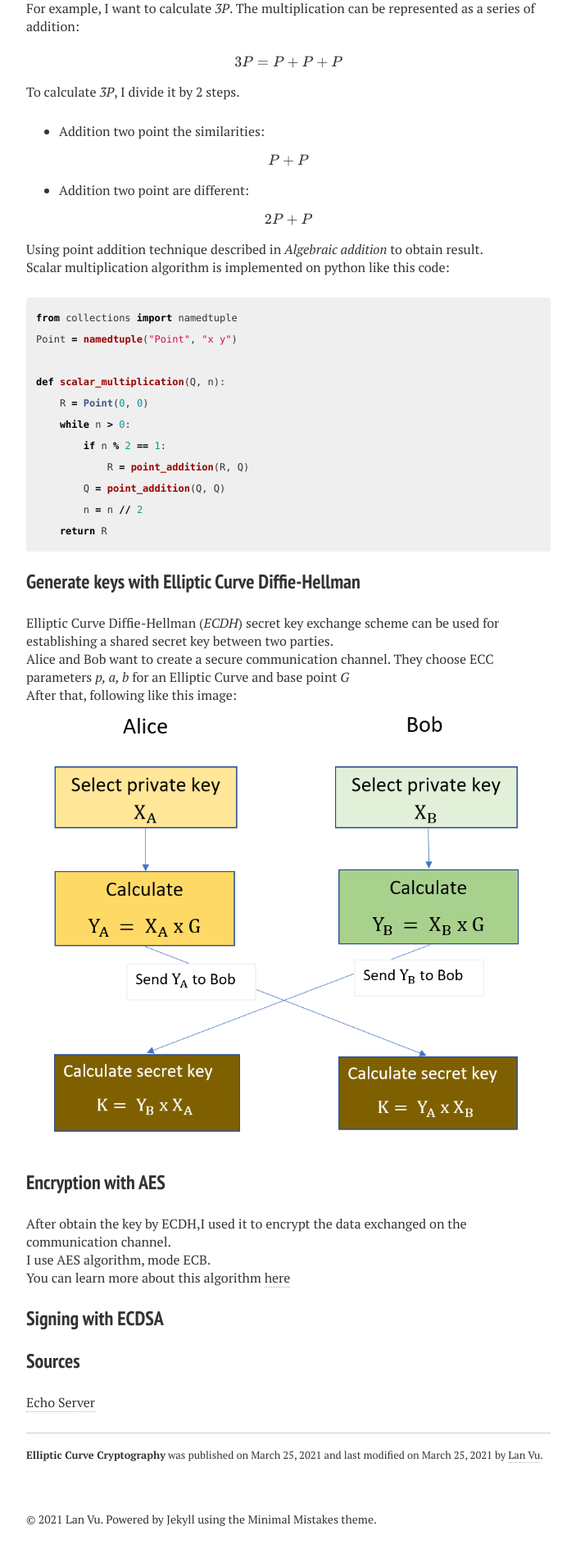
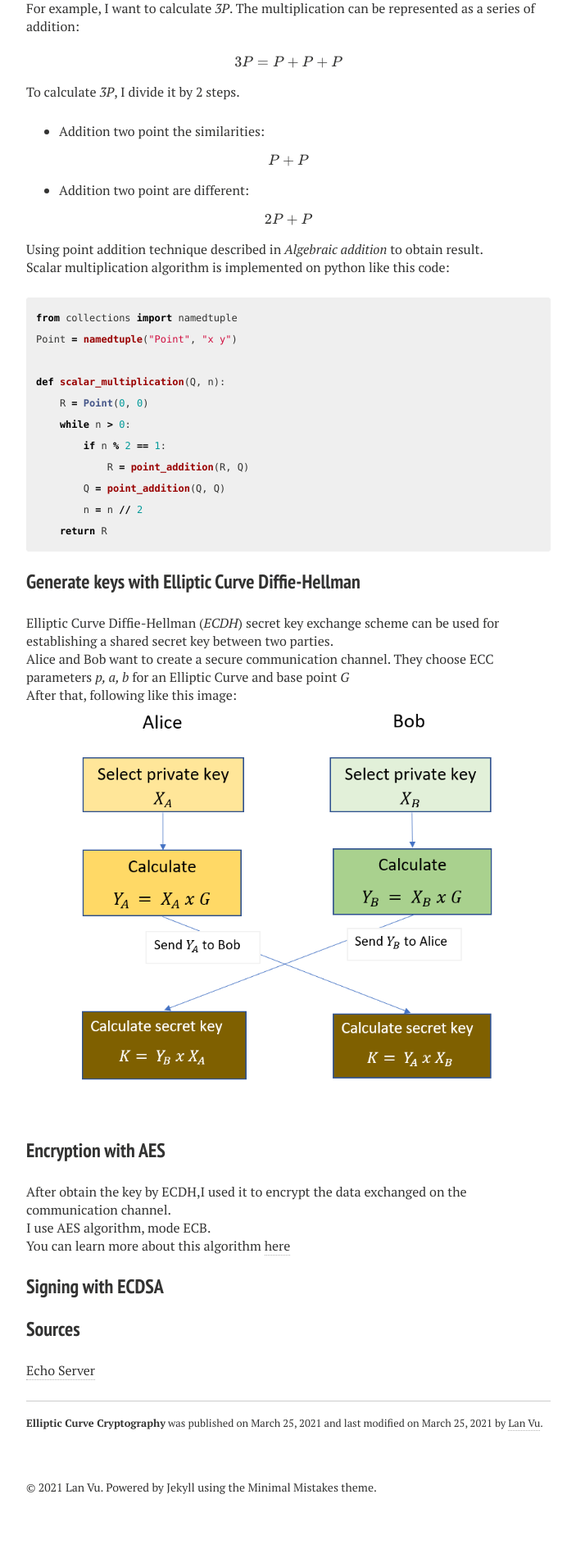
Before and after one commit to lanleft/lanleft.github.io, a Jekyll site: the page built from _posts/blog/2021-03-25-elliptic-curve-cryptography.md, in a window 1280 px wide. Shown: the part 4263-6175 px from the top of the page at 82% size, without its empty margins (288-991 px from the left). Built offline with Jekyll 4.4.1, drawn with Linux system fonts in a browser that asks for light colours; nearby versions of some CDN libraries; formulas are drawn with MathJax 3; after the commit the page ends 6136 px from its top, so only the background shows below that.

Commit message:
Update 2021-03-25-elliptic-curve-cryptography.md

```diff
--- a/_posts/blog/2021-03-25-elliptic-curve-cryptography.md
+++ b/_posts/blog/2021-03-25-elliptic-curve-cryptography.md
@@ -254,7 +254,7 @@ Alice and Bob want to create a secure communication channel. They choose ECC par
 
 After that, following like this image:
 
-![image04](/images/1_blog_ecc/image04.png)
+![image08](/images/1_blog_ecc/image08.png)
 
 ### **Encryption with AES**
 
```
